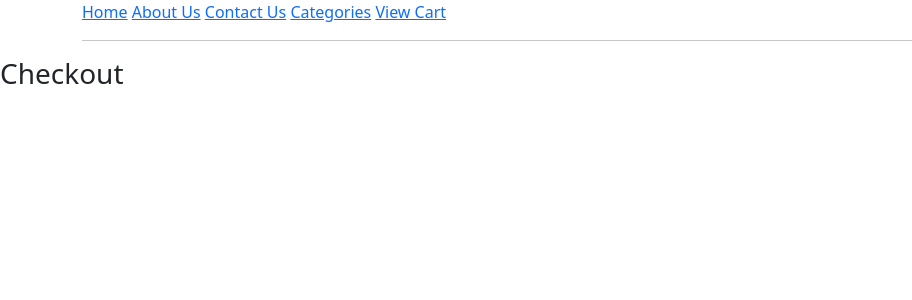
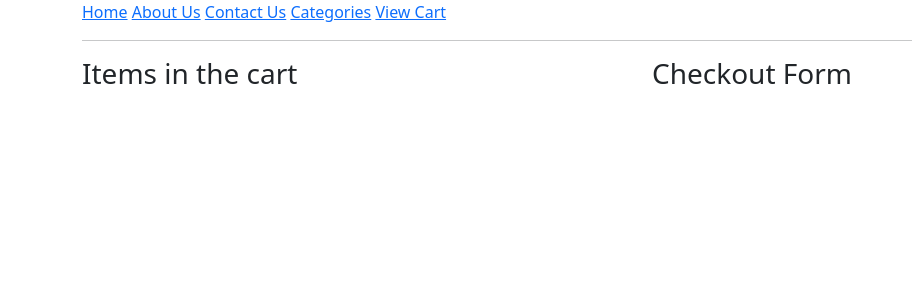
Before and after one commit to Zenzo41/ecomproject, a Django app: page /checkout/ in a window 1280 px wide. Shown: the top 300 px of the page, without its empty margins (0-912 px from the left). Run offline with Django 4.2, Linux system fonts and the light colour scheme.

Commit message:
checkout button and page layout done

```diff
--- a/templates/checkout.html
+++ b/templates/checkout.html
@@ -3,5 +3,21 @@
 {% block title %}Checkout{% endblock title %}
 
 {% block content %}
-    <h3>Checkout</h3>
+<div class="container">
+
+    <div class="row">
+        <div class="col-md-6">
+            <h3>Items in the cart</h3>
+        </div>
+
+        <div class="col-md-6">
+            <h3>Checkout Form</h3>
+            <form action="">
+
+             </form>
+        </div>
+
+    </div>
+
+</div>
 {% endblock content %}
```
